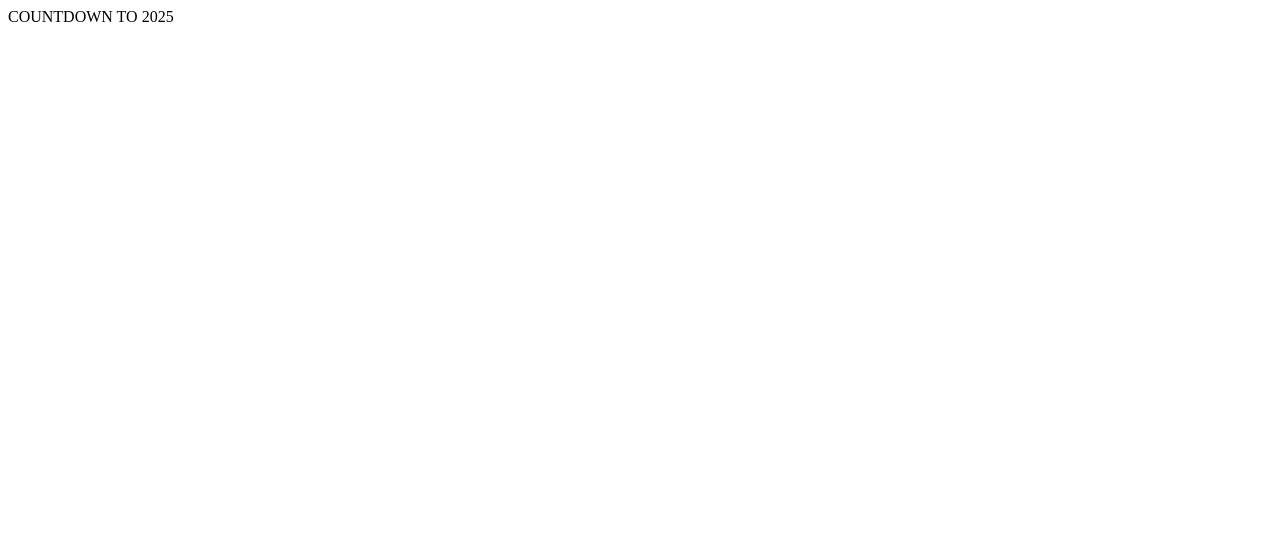
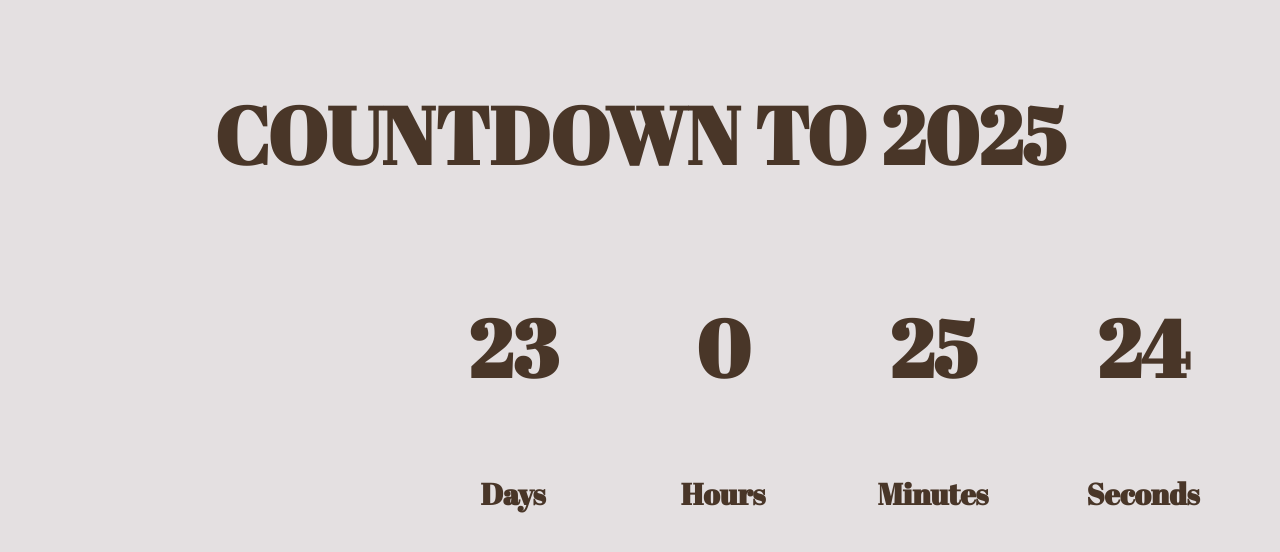
Before and after one commit to MM696/Calender, a plain HTML site: page 3.1 Count Down Clock/index.html in a window 1280 px wide. Drawn offline with Linux system fonts and the light colour scheme; a web font is replaced by a local one.

Commit message:
initial commit

```diff
--- a/1.0_Calender/styles.css
+++ b/1.0_Calender/styles.css
@@ -116,26 +116,140 @@ body {
 .pic25 { background-image: url('images/pic25.png'); }
 /* Add the rest of the pic classes here */
 
-/* Responsive Breakpoints */
-@media (max-width: 1536px) {
+/* Responsive Media Queries */
+
+/* 320px - 480px: Small phones */
+@media (max-width: 480px) {
   .container {
-    width: 90%;
-    max-width: 1400px; /* Slightly reduce max width */
-    gap: 2rem;
+    margin: 0.5rem auto;
+    gap: 0.25rem;
+    height: 20vh;
+
+  }
+
+  .instruction {
+    width: 150vh;
+    margin: 0 auto;
+  }
+
+  #clockdiv {
+    width: 100%;
+    align-items: center;
+  }
+
+  #clockdiv div > span {
+    height: 7vh;
+    width: 7vh;
+    padding: 10px;
   }
 }
 
+/* 481px - 768px: Tablets and small devices */
+@media (min-width: 481px) and (max-width: 768px) {
+  .container {
+    margin: 1rem auto;
+    gap: 0.5rem;
+  }
+
+  .instruction {
+    width: 200vh;
+
+  }
+
+  #clockdiv {
+    width: 100%;
+  }
+
+  #clockdiv div > span {
+    height: 8vh;
+    width: 8vh;
+    padding: 12px;
+  }
+}
+
+/* 769px - 1024px: Medium devices (landscape tablets) */
+@media (min-width: 769px) and (max-width: 1024px) {
+  .container {
+    margin: 1.5rem auto;
+    gap: 0.75rem;
+    margin-left: 2vh;
+    height: 19vh;
+  }
+
+
+  #clockdiv div > span {
+    height: 9vh;
+    width: 9vh;
+    padding: 15px;
+  }
+
+  .instruction {
+    width: 120vh;
+
+  }
+}
+
+/* 1025px - 1200px: Large devices (small desktops) */
+@media (min-width: 1025px) and (max-width: 1200px) {
+  .container {
+    margin: 2rem auto;
+    gap: 1rem;
+  }
+
+  .instruction {
+    width: 75%;
+  }
+
+  #clockdiv div > span {
+    height: 9vh;
+    width: 9vh;
+    padding: 18px;
+  }
+}
+
+/* 1201px and above: Extra-large devices (desktops) */
+@media (min-width: 1201px) {
+  .container {
+    height: 25vh;
+    margin: 2rem auto;
+    gap: 1rem;
+    margin-left: 2vh;
+  }
+
+  .instruction {
+    width: 200vh;
+  }
+
+  #clockdiv div > span {
+    height: 9vh;
+    width: 9vh;
+    padding: 20px;
+  }
+}
+
+
+
+/* Responsive Breakpoints */
+/*@media (max-width: 1536px) {
+  .container {
+    width: 90%;
+    max-width: 1200px;
+    gap: 2rem;
+    position: relative;
+    right: 10vh;
+   }
+  }
+
 @media (max-width: 1280px) {
   .container {
+    position: relative;
+    left: 2vh;
     width: 85%;
     gap: 1.5rem;
     margin-left: 0;
     margin-top: 1rem;
   }
 
-  .instruction {
-    width: 190vh;
-  }
 }
 
 @media (max-width: 1024px) {
@@ -144,9 +258,14 @@ body {
   }
   .container {
     width: 80%;
+    height: 25vh;
     gap: 1.5rem;
     margin-left: 0;
     margin-top: 1rem;
+  }
+
+  .instruction {
+    width: 150vh;
   }
 }
 
@@ -169,23 +288,23 @@ body {
   .container {
     width: 70%;
     gap: 0.75rem;
-    margin-left: 0; /* Adjust for small screens */
+    margin-left: 0;
     margin-top: 1rem;
   }
 }
 
 @media (max-width: 475px) {
   body {
-    width: auto; /* Allow dynamic scaling */
+    width: auto;
     margin-left: 1vh;
   }
   .container {
     position: relative;
     left: 1vh;
     height: 20vh;
-    width: 65%; /* Reduced further for narrow screens */
-    gap: 0.5rem; /* Adjust spacing */
-    margin-left: 0; /* Remove excessive left margin */
+    width: 65%;
+    gap: 0.5rem;
+    margin-left: 0;
     margin-top: 1rem;
   }
 
--- a/3.1 Count Down Clock/index.html
+++ b/3.1 Count Down Clock/index.html
@@ -6,10 +6,40 @@
     <title>Count Down To New Year</title>
     <link rel="stylesheet" href="styles.css"/>
 </head>
+<link rel="preconnect" href="https://fonts.googleapis.com">
+<link rel="preconnect" href="https://fonts.gstatic.com" crossorigin>
+<link href="https://fonts.googleapis.com/css2?family=Abril+Fatface&family=Dancing+Script:wght@400..700&family=Lora:ital,wght@0,400..700;1,400..700&family=Pacifico&family=Playfair+Display:ital,wght@0,400..900;1,400..900&family=Roboto+Slab:wght@100..900&display=swap" rel="stylesheet">
 <body>
     <section>
-        <div id="Title">COUNTDOWN TO 2025 </div>
+        <div id="title">COUNTDOWN TO 2025 </div>
     </section>
+
+    <section class="container">
+        <div id="clockdiv">
+         <div>
+            <!-- Show No. of days -->
+            <span class="days" id="day"></span>
+            <div class="smalltext">Days</div>
+         </div>
+         <div>
+
+            <!-- Show no.of hours -->
+            <span class="hours" id="hour"></span>
+            <div class="smalltext">Hours</div>
+         </div>
+         <div>
+
+            <!-- Show no. of minutes -->
+            <span class="minutes" id="minute"></span>
+            <div class="smalltext">Minutes</div>
+         </div>
+         <div>
+
+            <!-- Show seconds -->
+            <span class="seconds" id="second"></span>
+            <div class="smalltext">Seconds</div>
+         </div>
+       </section>
 
 <script src="./index.js" charset="UTF-8"></script>
 </body>
--- a/3.1 Count Down Clock/index.js
+++ b/3.1 Count Down Clock/index.js
@@ -0,0 +1,33 @@
+// Getting formated date from date string
+let deadline = new Date("jan 1, 2025 00:00:00").getTime();
+
+// Calling defined function at certain interval
+let x = setInterval(function () {
+  // Getting current date and time in required format
+  let now = new Date().getTime();
+
+  // Calculating difference
+  let t = deadline - now;
+
+  // Getting values of days,hours,minutes, seconds
+  let days = Math.floor(t / (1000 * 60 * 60 * 24));
+  let hours = Math.floor((t % (1000 * 60 * 60 * 24)) / (1000 * 60 * 60));
+  let minutes = Math.floor((t % (1000 * 60 * 60)) / (1000 * 60));
+  let seconds = Math.floor((t % (1000 * 60)) / 1000);
+
+  // Show the output time
+  document.getElementById("day").innerHTML = days;
+  document.getElementById("hour").innerHTML = hours;
+  document.getElementById("minute").innerHTML = minutes;
+  document.getElementById("second").innerHTML = seconds;
+
+  // Show overtime output
+  if (t < 0) {
+    clearInterval(x);
+    document.getElementById("demo").innerHTML = "TIME UP";
+    document.getElementById("day").innerHTML = "0";
+    document.getElementById("hour").innerHTML = "0";
+    document.getElementById("minute").innerHTML = "0";
+    document.getElementById("second").innerHTML = "0";
+  }
+}, 1000);
--- a/3.1 Count Down Clock/styles.css
+++ b/3.1 Count Down Clock/styles.css
@@ -0,0 +1,50 @@
+body {
+    background-color: #E4E0E1;
+}
+
+#title {
+    position: relative;
+    text-align: center;
+    margin-top: 10vh;
+        font-family: "Abril Fatface", serif;
+        font-weight: 700;
+        font-style: normal;
+        font-size: 5rem;
+        color: #493628;
+}
+
+#clockdiv {
+    position: relative;
+    text-align: center;
+    left: 50vh;
+    margin-top: 10vh;
+    color: #493628;
+    font-family: "Abril Fatface", serif;
+    font-weight: bolder;
+    font-size: 30px;
+    height: 20vh;
+    width: 50%;
+    display: inline-flex;
+    flex-direction: column;
+    flex-wrap: wrap;
+    align-content: flex-start;
+  }
+
+  #clockdiv > div {
+    padding: 10px;
+    border-radius: 10px;
+  }
+
+  #clockdiv div > span {
+    display: inline-block;
+    height: 20vh;
+    width: 20vh;
+    padding: 15px;
+    border-radius: 3px;
+    text-align: center;
+    font-size: 80px;
+  }
+
+  .smalltext {
+    padding-top: 5px;
+  }
```
